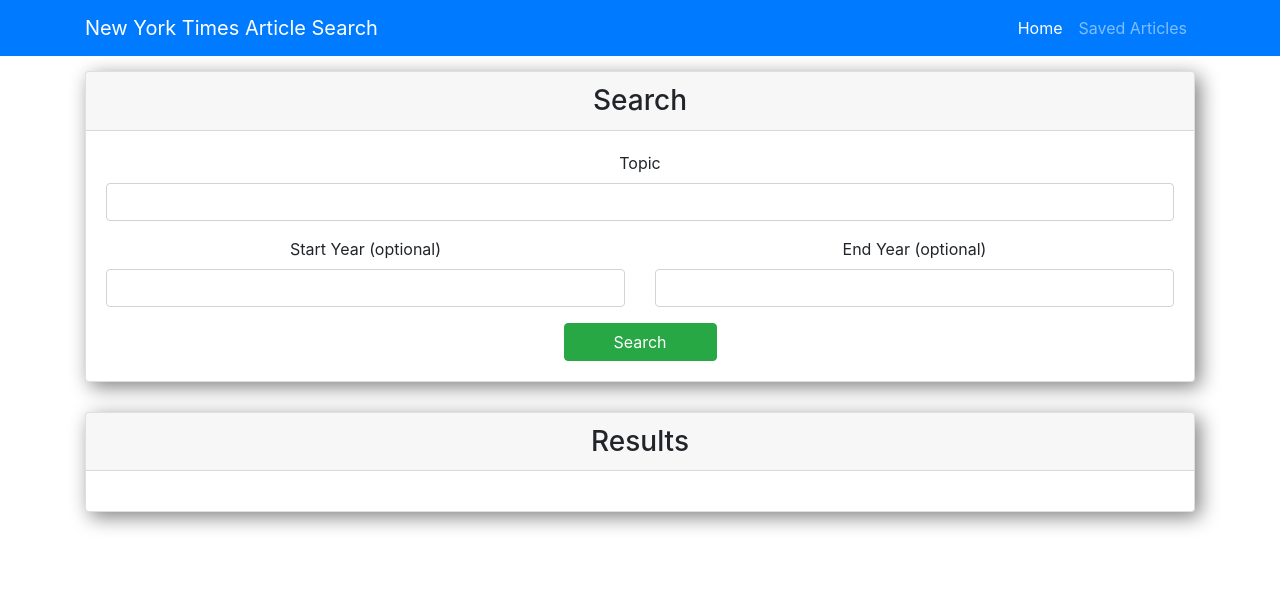
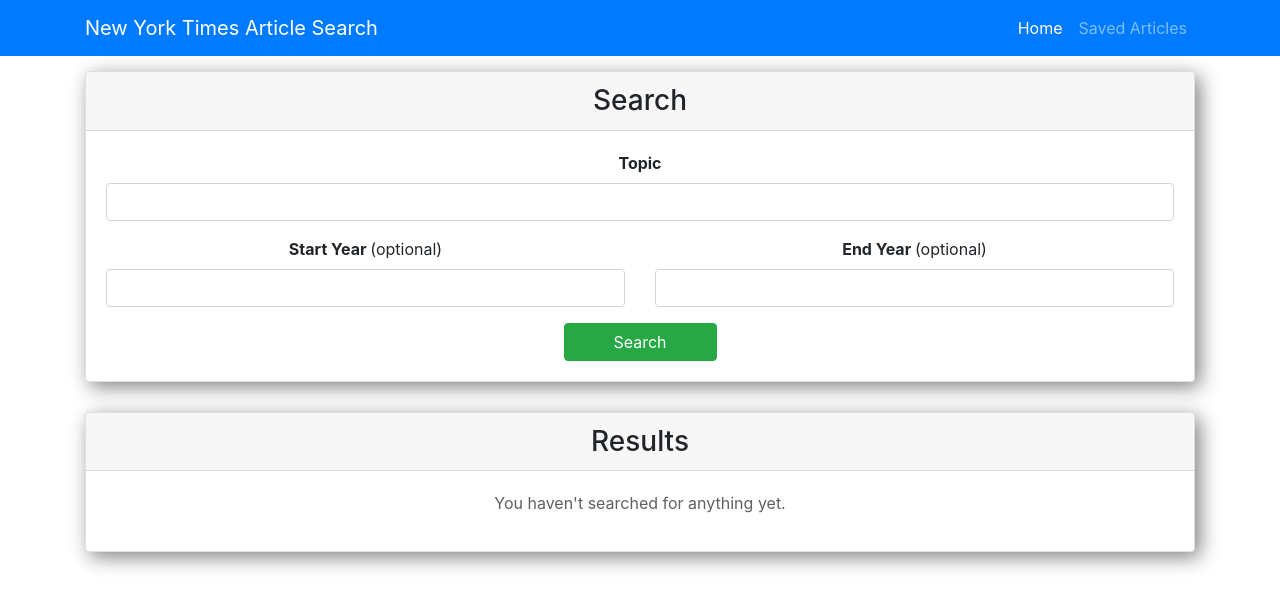
Before and after one commit to alexalemz/nytreact, a React (Create React App) app in the folder client/: page / in a window 1280 px wide. Shown: the top 608 px of the page. Built offline with nearby package versions, Linux system fonts and the light colour scheme.

Commit message:
Update search form and results container

```diff
--- a/client/src/App.css
+++ b/client/src/App.css
@@ -52,6 +52,12 @@
   text-align: center;
 }
 
+label {
+  font-weight: bold;
+}
+.label-optional {
+  font-weight: normal;
+}
 
 /* Reduce the Navbar Brand font-size on mobile. */
 @media screen and (max-width: 768px) {
--- a/client/src/components/Form/Input.js
+++ b/client/src/components/Form/Input.js
@@ -2,7 +2,9 @@
 
 export const Input = props => (
   <div className="form-group">
-    <label htmlFor={props.name}>{props.label}</label>
+    {/* <label htmlFor={props.name}>{props.label}</label> */}
+    {/* Alternate version, using dangerouslySetInnerHTML for the label. */}
+    <label htmlFor={props.name} dangerouslySetInnerHTML={{ __html: props.label }}></label>
     <input className="form-control" {...props} />
   </div>
 );
--- a/client/src/components/Results/Results.js
+++ b/client/src/components/Results/Results.js
@@ -42,16 +42,20 @@
   render() {
     const loader = <Loader type="Oval" color="gray" width={50} height={50} />
 
+    console.log('current results', this.props.results)
+
     return (
       <div className="card">
         <h3 className="card-header">Results</h3>
-        <div className="card-body">
-          {this.props.loading ? loader : this.props.results.map(result => {
-            return (
-              <ArticleItem key={result._id} article={result} saveArticle={this.props.saveArticle} />
-            )
-          })}
-        </div>
+        <div className="card-body">{
+          this.props.loading ? loader :
+          this.props.noResults ? <p><strong>No results found</strong></p> :
+          this.props.results.length === 0 ?
+            <p style={{color: '#606060'}}>You haven't searched for anything yet.</p> :
+              this.props.results.map(result => { return (
+                <ArticleItem key={result._id} article={result} saveArticle={this.props.saveArticle} />
+              )})
+        }</div>
       </div>
     )
   }
--- a/client/src/components/SearchForm/SearchForm.js
+++ b/client/src/components/SearchForm/SearchForm.js
@@ -15,10 +15,10 @@
             <Input name="topic" id="topic" label="Topic" value={this.props.state.topic} /* autoFocus */ />
             <div className="row">
               <div className="col-6">
-                <Input name="startYear" id="startYear" label="Start Year (optional)" value={this.props.state.startYear} />
+                <Input name="startYear" id="startYear" label="Start Year <span class='label-optional'>(optional)</span>" value={this.props.state.startYear} />
               </div>
               <div className="col-6">
-                <Input name="endYear" id="endYear" label="End Year (optional)" value={this.props.state.endYear} />
+                <Input name="endYear" id="endYear" label="End Year <span class='label-optional'>(optional)</span>" value={this.props.state.endYear} />
               </div>
             </div>
             {/* <FormBtn>{this.props.state.loading ? loader : "Search"}</FormBtn> */}
--- a/client/src/pages/Home/Home.js
+++ b/client/src/pages/Home/Home.js
@@ -10,6 +10,7 @@
     endYear: "",
     results: [],
     loading: false,
+    noResults: false,
   }
 
   handleInputChange = event => {
@@ -32,9 +33,11 @@
       .then(res => {
         const docs = res.data.response.docs;
         const topFiveResults = docs.length ? docs.slice(0, 5) : [];
+        const noResults = topFiveResults.length === 0 ? true : false;
         this.setState({
           results: topFiveResults,
           loading: false,
+          noResults,
         })
       })
       .catch(err => console.log(err));
@@ -75,7 +78,7 @@
           />
         </div>
         <div className="col-lg-12">
-          <Results results={this.state.results} saveArticle={this.saveArticle} loading={this.state.loading} />
+          <Results results={this.state.results} saveArticle={this.saveArticle} loading={this.state.loading} noResults={this.state.noResults} />
         </div>
       </div>
     )
```
Also changed, not shown: 2 other files (tests, documents, lock files or other folders).
